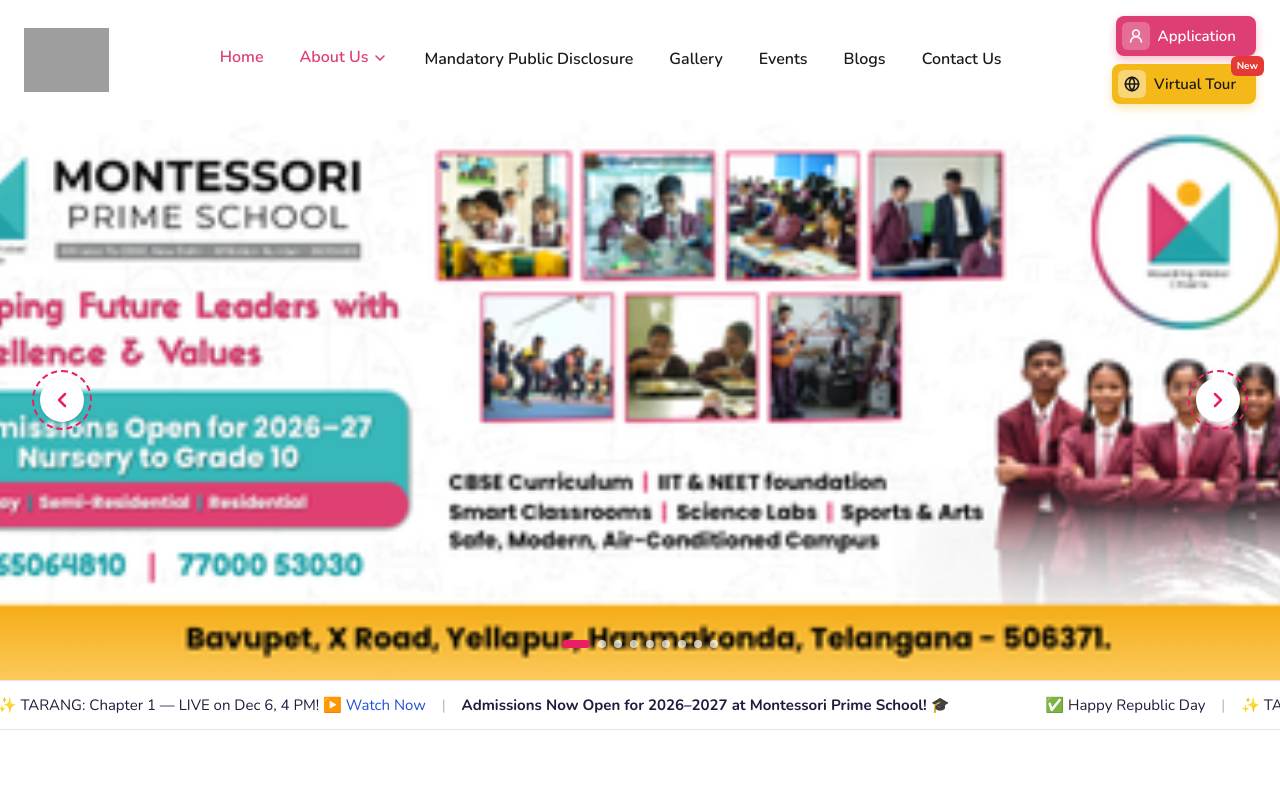
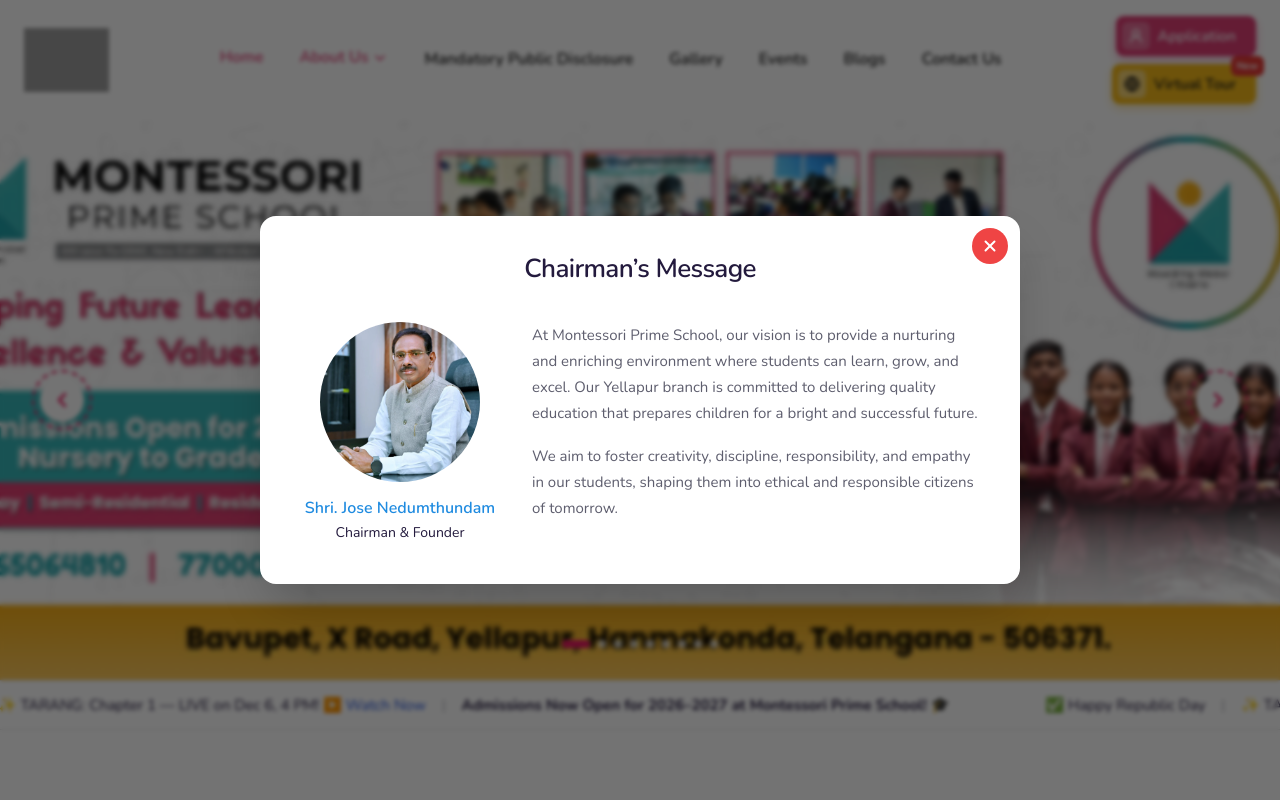
Before and after one commit to ganeshadvait/montessorimain, a Next.js app: page / in a window 1280 px wide. Shown: the top 800 px of the page. Built offline with nearby package versions, Linux system fonts and the light colour scheme; grey boxes are pictures that could not be loaded.

Commit message:
founder message popup updated in home page

```diff
--- /dev/null
+++ b/components/home-chairman-popup.tsx
@@ -0,0 +1,124 @@
+"use client";
+//File :- components/home-chairman-popup.tsx
+import { useEffect, useState } from "react";
+import { X } from "lucide-react";
+
+const INK = "#231a3d";
+const MUTED = "#5e5e6e";
+const NAME_BLUE = "#1F8BE0";
+const CLOSE_RED = "#EF4444";
+
+const CHAIRMAN_IMAGE = "/home/chairman jose nedumthundam.webp";
+
+export default function HomeChairmanPopup() {
+  const [open, setOpen] = useState(false);
+
+  useEffect(() => {
+    setOpen(true);
+  }, []);
+
+  useEffect(() => {
+    if (!open) return;
+
+    const prevOverflow = document.body.style.overflow;
+    document.body.style.overflow = "hidden";
+
+    const onKey = (e: KeyboardEvent) => {
+      if (e.key === "Escape") setOpen(false);
+    };
+    window.addEventListener("keydown", onKey);
+
+    return () => {
+      document.body.style.overflow = prevOverflow;
+      window.removeEventListener("keydown", onKey);
+    };
+  }, [open]);
+
+  if (!open) return null;
+
+  return (
+    <div
+      role="dialog"
+      aria-modal="true"
+      aria-labelledby="chairman-popup-title"
+      className="fixed inset-0 z-[100] flex items-center justify-center px-4 py-8"
+    >
+      {/* Backdrop */}
+      <button
+        type="button"
+        aria-label="Close Chairman's Message"
+        onClick={() => setOpen(false)}
+        className="absolute inset-0 w-full h-full bg-black/55 backdrop-blur-[2px] cursor-default"
+      />
+
+      {/* Dialog */}
+      <div className="relative w-full max-w-[760px] bg-white rounded-2xl shadow-2xl overflow-hidden">
+        {/* Close button */}
+        <button
+          type="button"
+          aria-label="Close"
+          onClick={() => setOpen(false)}
+          className="absolute top-3 right-3 inline-flex items-center justify-center w-9 h-9 rounded-full text-white hover:opacity-90 transition-opacity"
+          style={{ background: CLOSE_RED }}
+        >
+          <X size={18} strokeWidth={2.6} />
+        </button>
+
+        <div className="px-6 md:px-10 pt-8 pb-8 md:pb-10">
+          <h2
+            id="chairman-popup-title"
+            className="text-center text-[22px] md:text-[26px] font-semibold tracking-tight"
+            style={{ color: INK }}
+          >
+            Chairman&rsquo;s Message
+          </h2>
+
+          <div className="mt-6 md:mt-8 grid md:grid-cols-[200px_1fr] gap-6 md:gap-8 items-start">
+            {/* Left — portrait */}
+            <div className="flex flex-col items-center text-center">
+              <div className="w-[140px] h-[140px] md:w-[160px] md:h-[160px] rounded-full overflow-hidden bg-gray-100">
+                {/* eslint-disable-next-line @next/next/no-img-element */}
+                <img
+                  src={CHAIRMAN_IMAGE}
+                  alt="Shri. Jose Nedumthundam, Chairman & Founder"
+                  className="w-full h-full object-cover"
+                />
+              </div>
+              <div
+                className="mt-4 text-[15px] md:text-[16px] font-semibold leading-tight"
+                style={{ color: NAME_BLUE }}
+              >
+                Shri. Jose Nedumthundam
+              </div>
+              <div
+                className="mt-1 text-[13px] md:text-[14px]"
+                style={{ color: INK }}
+              >
+                Chairman &amp; Founder
+              </div>
+            </div>
+
+            {/* Right — message */}
+            <div
+              className="space-y-4 text-[14px] md:text-[15px] leading-[1.75]"
+              style={{ color: MUTED }}
+            >
+              <p>
+                At Montessori Prime School, our vision is to provide a
+                nurturing and enriching environment where students can learn,
+                grow, and excel. Our Yellapur branch is committed to delivering
+                quality education that prepares children for a bright and
+                successful future.
+              </p>
+              <p>
+                We aim to foster creativity, discipline, responsibility, and
+                empathy in our students, shaping them into ethical and
+                responsible citizens of tomorrow.
+              </p>
+            </div>
+          </div>
+        </div>
+      </div>
+    </div>
+  );
+}
--- a/src/app/page.tsx
+++ b/src/app/page.tsx
@@ -12,10 +12,12 @@ import HomeGallery from "../../components/home-gallery";
 import HomeEvents from "../../components/home-events";
 import HomeBlogs from "../../components/home-blogs";
 import HomeQuickEnquiry from "../../components/home-quick-enquiry";
+import HomeChairmanPopup from "../../components/home-chairman-popup";
 
 export default function Home() {
   return (
     <main>
+      <HomeChairmanPopup />
       <HomeHero />
       <HomeMarquee />
       <HomeHighlightCards />
```
Also changed, not shown: public/home/chairman jose nedumthundam.webp (added).
